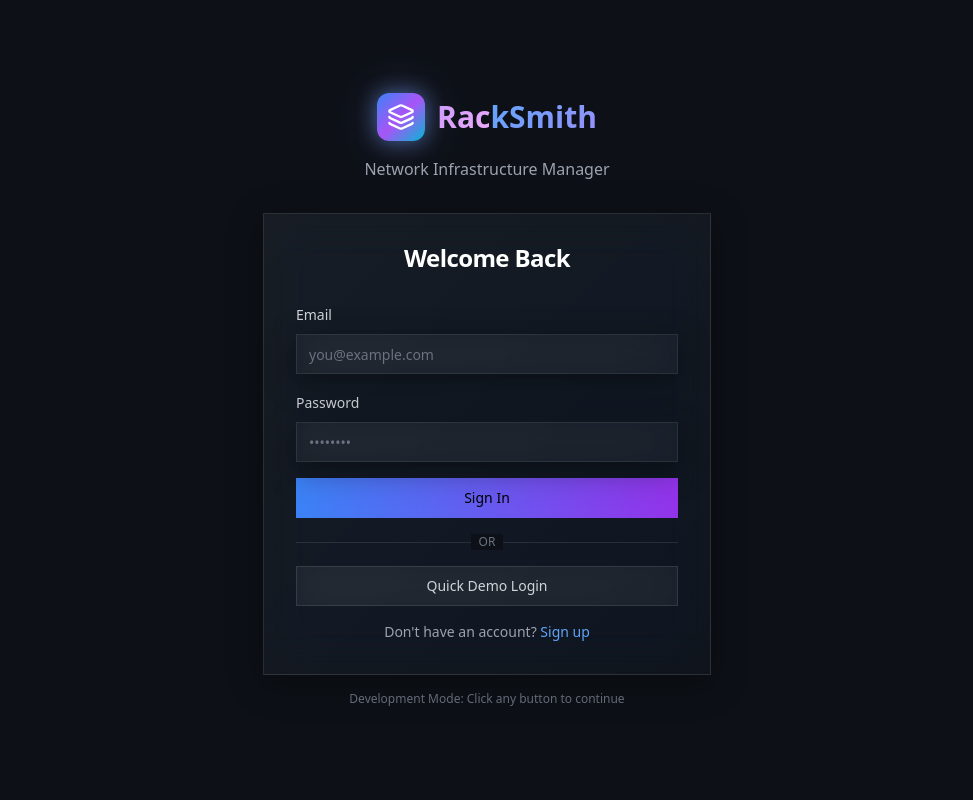
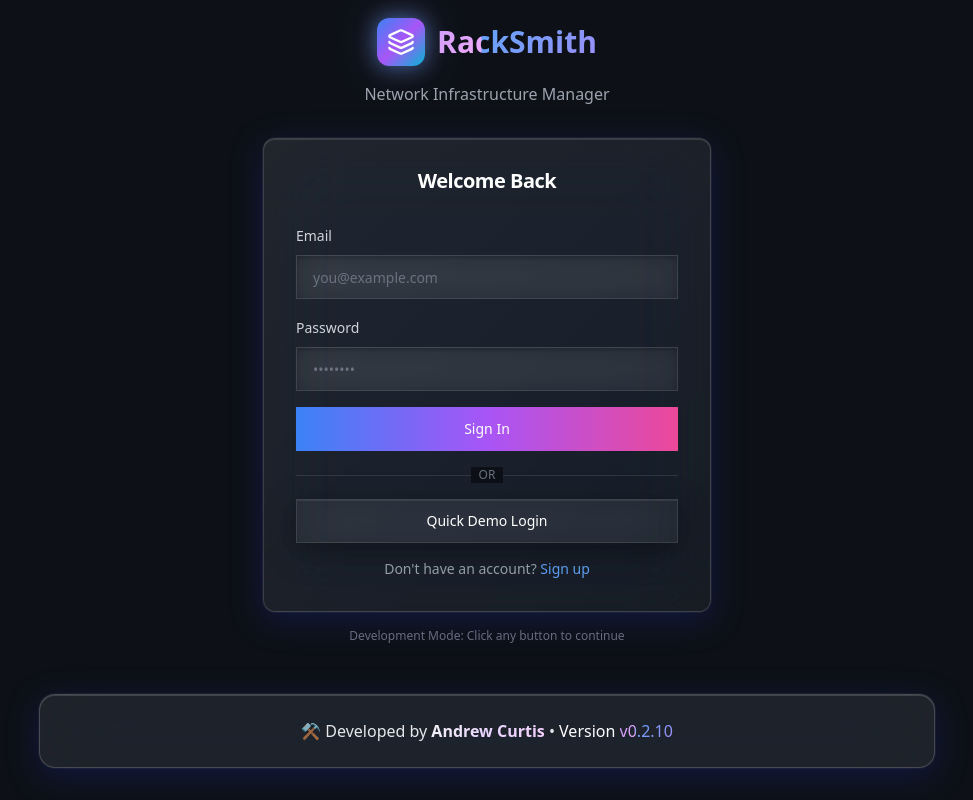
Before and after one commit to NindroidA/racksmith, a React (Vite) app: page /login in a window 1280 px wide. Shown: the whole page, without its empty margins (153-1126 px from the left). Built offline with nearby package versions, Linux system fonts and the light colour scheme; no server answers.

Commit message:
dev update v0.2.10 UI Updates: sign out button, footer component, enchanced glass effect General Updates: docs dir and roadmap file

```diff
--- a/package.json
+++ b/package.json
@@ -1,6 +1,6 @@
 {
   "name": "racksmith",
-  "version": "0.2.9",
+  "version": "0.2.10",
   "module": "index.ts",
   "type": "module",
   "scripts": {
--- /dev/null
+++ b/src/components/Footer.tsx
@@ -0,0 +1,48 @@
+import packageJson from '../../package.json';
+
+const version = packageJson.version;
+
+/**
+ * Global footer component displaying developer info and version.
+ * Apple-style glassmorphic design with frosted glass effect.
+ */
+export default function Footer() {
+  return (
+    <footer className="w-full py-8 px-6">
+      <div className="max-w-4xl mx-auto">
+        <div
+          className="rounded-2xl py-6 px-8 border"
+          style={{
+            background: 'rgba(255, 255, 255, 0.08)',
+            backdropFilter: 'blur(40px) saturate(200%)',
+            WebkitBackdropFilter: 'blur(40px) saturate(200%)',
+            borderColor: 'rgba(255, 255, 255, 0.18)',
+            boxShadow: `
+              0 8px 32px 0 rgba(31, 38, 135, 0.37),
+              inset 0 1px 0 0 rgba(255, 255, 255, 0.15),
+              0 0 0 1px rgba(255, 255, 255, 0.05)
+            `,
+          }}
+        >
+          <p className="text-center text-base text-gray-200">
+            ⚒️ Developed by{' '}
+            <span
+              className="font-semibold"
+              style={{
+                background: 'linear-gradient(135deg, #f3f4f6 0%, #e9d5ff 50%, #f5d0fe 100%)',
+                WebkitBackgroundClip: 'text',
+                WebkitTextFillColor: 'transparent',
+                backgroundClip: 'text',
+              }}
+            >
+              Andrew Curtis
+            </span>
+            {' '} • {' '}
+            <span className="text-white">Version</span>{' '}
+            <span className="font-medium gradient-text">v{version}</span>
+          </p>
+        </div>
+      </div>
+    </footer>
+  );
+}
--- a/src/components/ui/button.tsx
+++ b/src/components/ui/button.tsx
@@ -1,25 +1,26 @@
 import { ButtonHTMLAttributes, forwardRef } from 'react';
 
 interface ButtonProps extends ButtonHTMLAttributes<HTMLButtonElement> {
-  variant?: 'default' | 'outline' | 'ghost';
+  variant?: 'default' | 'outline' | 'ghost' | 'gradient';
   size?: 'default' | 'sm' | 'lg' | 'icon';
 }
 
 const Button = forwardRef<HTMLButtonElement, ButtonProps>(
   ({ className = '', variant = 'default', size = 'default', ...props }, ref) => {
-    const baseStyles = 'inline-flex items-center justify-center rounded-md font-medium transition-colors focus-visible:outline-none focus-visible:ring-2 focus-visible:ring-offset-2 disabled:pointer-events-none disabled:opacity-50';
+    const baseStyles = 'inline-flex items-center justify-center rounded-lg font-medium transition-all focus-visible:outline-none focus-visible:ring-2 focus-visible:ring-offset-2 disabled:pointer-events-none disabled:opacity-50 text-white';
 
     const variants = {
-      default: 'bg-primary text-primary-foreground hover:bg-primary/90',
-      outline: 'border border-input bg-background hover:bg-accent hover:text-accent-foreground',
-      ghost: 'hover:bg-accent hover:text-accent-foreground',
+      default: 'glass-button',
+      outline: 'glass border-2 hover:bg-white/10',
+      ghost: 'hover:bg-white/10',
+      gradient: 'bg-gradient-to-r from-blue-500 via-purple-500 to-pink-500 hover:shadow-lg hover:shadow-purple-500/50 hover:scale-105',
     };
 
     const sizes = {
-      default: 'h-10 px-4 py-2 text-sm',
-      sm: 'h-9 px-3 text-sm',
-      lg: 'h-11 px-8 text-base',
-      icon: 'h-10 w-10',
+      default: 'h-11 px-6 py-2 text-sm',
+      sm: 'h-9 px-4 text-sm',
+      lg: 'h-12 px-8 text-base',
+      icon: 'h-11 w-11',
     };
 
     return (
--- a/src/components/ui/card.tsx
+++ b/src/components/ui/card.tsx
@@ -4,7 +4,7 @@ const Card = forwardRef<HTMLDivElement, HTMLAttributes<HTMLDivElement>>(
   ({ className = '', ...props }, ref) => (
     <div
       ref={ref}
-      className={`rounded-lg border bg-card text-card-foreground shadow-sm ${className}`}
+      className={`glass-card rounded-xl ${className}`}
       {...props}
     />
   )
@@ -26,7 +26,7 @@ const CardTitle = forwardRef<HTMLHeadingElement, HTMLAttributes<HTMLHeadingEleme
   ({ className = '', ...props }, ref) => (
     <h3
       ref={ref}
-      className={`text-2xl font-semibold leading-none tracking-tight ${className}`}
+      className={`text-xl font-semibold leading-none tracking-tight text-white ${className}`}
       {...props}
     />
   )
@@ -37,7 +37,7 @@ const CardDescription = forwardRef<HTMLParagraphElement, HTMLAttributes<HTMLPara
   ({ className = '', ...props }, ref) => (
     <p
       ref={ref}
-      className={`text-sm text-muted-foreground ${className}`}
+      className={`text-sm text-gray-400 ${className}`}
       {...props}
     />
   )
--- a/src/components/ui/input.tsx
+++ b/src/components/ui/input.tsx
@@ -5,7 +5,7 @@ const Input = forwardRef<HTMLInputElement, InputHTMLAttributes<HTMLInputElement>
     return (
       <input
         type={type}
-        className={`flex h-10 w-full rounded-md border border-input bg-background px-3 py-2 text-sm text-white placeholder:text-gray-500 focus:outline-none focus:ring-2 focus:ring-ring focus:ring-offset-2 disabled:cursor-not-allowed disabled:opacity-50 ${className}`}
+        className={`glass-input flex h-11 w-full rounded-lg px-4 py-2 text-sm text-white placeholder:text-gray-500 disabled:cursor-not-allowed disabled:opacity-50 ${className}`}
         ref={ref}
         {...props}
       />
--- a/src/components/ui/select.tsx
+++ b/src/components/ui/select.tsx
@@ -15,7 +15,7 @@ const Select = forwardRef<HTMLSelectElement, SelectProps>(
           ref={ref}
           value={value}
           onChange={(e) => onValueChange?.(e.target.value)}
-          className={`flex h-10 w-full items-center justify-between rounded-md border px-3 py-2 text-sm text-white focus:outline-none focus:ring-2 focus:ring-ring disabled:cursor-not-allowed disabled:opacity-50 appearance-none pr-10 bg-transparent ${className}`}
+          className={`glass-input flex h-11 w-full items-center justify-between rounded-lg px-4 py-2 text-sm text-white appearance-none pr-10 cursor-pointer ${className}`}
           {...props}
         >
           {children}
--- a/src/components/ui/textarea.tsx
+++ b/src/components/ui/textarea.tsx
@@ -6,7 +6,7 @@ const Textarea = forwardRef<HTMLTextAreaElement, TextareaProps>(
   ({ className = '', ...props }, ref) => {
     return (
       <textarea
-        className={`flex min-h-[80px] w-full rounded-md border border-input bg-background px-3 py-2 text-sm ring-offset-background placeholder:text-muted-foreground focus-visible:outline-none focus-visible:ring-2 focus-visible:ring-ring focus-visible:ring-offset-2 disabled:cursor-not-allowed disabled:opacity-50 ${className}`}
+        className={`glass-input flex min-h-[100px] w-full rounded-lg px-4 py-3 text-sm text-white placeholder:text-gray-500 disabled:cursor-not-allowed disabled:opacity-50 resize-none ${className}`}
         ref={ref}
         {...props}
       />
--- a/src/index.css
+++ b/src/index.css
@@ -6,63 +6,164 @@
   body {
     @apply bg-background text-foreground;
     font-feature-settings: "rlig" 1, "calt" 1;
-    background: linear-gradient(135deg, #0a0e1a 0%, #1a1f35 100%);
+    background: linear-gradient(135deg,
+      #0a0e1a 0%,
+      #1a1f35 25%,
+      #141829 50%,
+      #1a1f35 75%,
+      #0f1420 100%);
+    background-attachment: fixed;
+    background-size: 400% 400%;
+    animation: gradientShift 20s ease infinite;
     margin: 0;
     padding: 0;
   }
 }
 
-/* Glass Effects */
-.glass {
-  background: rgba(255, 255, 255, 0.03);
-  backdrop-filter: blur(20px) saturate(180%);
-  border: 1px solid rgba(255, 255, 255, 0.08);
-  box-shadow: 0 8px 32px 0 rgba(0, 0, 0, 0.4);
+@keyframes gradientShift {
+  0%, 100% { background-position: 0% 50%; }
+  50% { background-position: 100% 50%; }
 }
 
+/* Glass Effects - Modern Apple-inspired Design System */
+
+/* Base glass - Subtle, for backgrounds and containers */
+.glass {
+  background: rgba(255, 255, 255, 0.04);
+  backdrop-filter: blur(24px) saturate(180%);
+  -webkit-backdrop-filter: blur(24px) saturate(180%);
+  border: 1px solid rgba(255, 255, 255, 0.1);
+  box-shadow:
+    0 8px 32px 0 rgba(0, 0, 0, 0.37),
+    inset 0 1px 0 0 rgba(255, 255, 255, 0.08);
+}
+
+/* Glass card - Main content cards, more prominent */
 .glass-card {
   background: linear-gradient(135deg,
-    rgba(255, 255, 255, 0.05) 0%,
-    rgba(255, 255, 255, 0.02) 100%);
-  backdrop-filter: blur(24px) saturate(180%);
-  border: 1px solid rgba(255, 255, 255, 0.1);
-  box-shadow: 0 8px 32px 0 rgba(0, 0, 0, 0.4);
+    rgba(255, 255, 255, 0.09) 0%,
+    rgba(255, 255, 255, 0.05) 100%);
+  backdrop-filter: blur(40px) saturate(200%);
+  -webkit-backdrop-filter: blur(40px) saturate(200%);
+  border: 1px solid rgba(255, 255, 255, 0.15);
+  box-shadow:
+    0 8px 32px 0 rgba(31, 38, 135, 0.37),
+    inset 0 1px 0 0 rgba(255, 255, 255, 0.12),
+    0 0 0 1px rgba(255, 255, 255, 0.06);
+  transition: all 0.3s cubic-bezier(0.4, 0, 0.2, 1);
 }
 
+.glass-card:hover {
+  background: linear-gradient(135deg,
+    rgba(255, 255, 255, 0.12) 0%,
+    rgba(255, 255, 255, 0.07) 100%);
+  border-color: rgba(255, 255, 255, 0.2);
+  box-shadow:
+    0 12px 40px 0 rgba(31, 38, 135, 0.45),
+    inset 0 1px 0 0 rgba(255, 255, 255, 0.15),
+    0 0 0 1px rgba(255, 255, 255, 0.08);
+  transform: translateY(-2px);
+}
+
+/* Glass sidebar - Opaque for navigation, stronger presence */
 .glass-sidebar {
   background: linear-gradient(180deg,
-    rgba(20, 25, 40, 0.95) 0%,
+    rgba(20, 25, 40, 0.96) 0%,
     rgba(15, 20, 35, 0.98) 100%);
-  backdrop-filter: blur(30px) saturate(180%);
-  border-right: 1px solid rgba(255, 255, 255, 0.1);
-  box-shadow: 4px 0 24px 0 rgba(0, 0, 0, 0.5);
+  backdrop-filter: blur(40px) saturate(180%);
+  -webkit-backdrop-filter: blur(40px) saturate(180%);
+  border-right: 1px solid rgba(255, 255, 255, 0.12);
+  box-shadow:
+    4px 0 32px 0 rgba(0, 0, 0, 0.5),
+    inset -1px 0 0 0 rgba(255, 255, 255, 0.05);
 }
 
+/* Glass button - Interactive elements */
 .glass-button {
-  background: rgba(255, 255, 255, 0.05);
+  background: rgba(255, 255, 255, 0.06);
   backdrop-filter: blur(20px) saturate(200%);
-  border: 1px solid rgba(255, 255, 255, 0.1);
-  transition: all 0.3s ease;
+  -webkit-backdrop-filter: blur(20px) saturate(200%);
+  border: 1px solid rgba(255, 255, 255, 0.12);
+  box-shadow:
+    0 4px 16px rgba(0, 0, 0, 0.2),
+    inset 0 1px 0 0 rgba(255, 255, 255, 0.1);
+  transition: all 0.2s cubic-bezier(0.4, 0, 0.2, 1);
 }
 
 .glass-button:hover {
-  background: rgba(255, 255, 255, 0.1);
-  border-color: rgba(255, 255, 255, 0.2);
+  background: rgba(255, 255, 255, 0.12);
+  border-color: rgba(255, 255, 255, 0.22);
   transform: translateY(-1px);
-  box-shadow: 0 12px 24px rgba(0, 0, 0, 0.3);
+  box-shadow:
+    0 8px 24px rgba(0, 0, 0, 0.3),
+    inset 0 1px 0 0 rgba(255, 255, 255, 0.15);
 }
 
-/* Gradient Text */
+.glass-button:active {
+  transform: translateY(0);
+  box-shadow:
+    0 2px 8px rgba(0, 0, 0, 0.3),
+    inset 0 1px 0 0 rgba(255, 255, 255, 0.1);
+}
+
+/* Glass input - Form fields */
+.glass-input {
+  background: rgba(255, 255, 255, 0.04);
+  backdrop-filter: blur(16px) saturate(150%);
+  -webkit-backdrop-filter: blur(16px) saturate(150%);
+  border: 1px solid rgba(255, 255, 255, 0.1);
+  box-shadow: inset 0 2px 4px 0 rgba(0, 0, 0, 0.2);
+  transition: all 0.2s ease;
+}
+
+.glass-input:focus {
+  background: rgba(255, 255, 255, 0.06);
+  border-color: rgba(96, 165, 250, 0.5);
+  box-shadow:
+    inset 0 2px 4px 0 rgba(0, 0, 0, 0.2),
+    0 0 0 3px rgba(96, 165, 250, 0.1);
+}
+
+/* Glass panel - For dialogs and modals */
+.glass-panel {
+  background: linear-gradient(135deg,
+    rgba(255, 255, 255, 0.1) 0%,
+    rgba(255, 255, 255, 0.06) 100%);
+  backdrop-filter: blur(50px) saturate(200%);
+  -webkit-backdrop-filter: blur(50px) saturate(200%);
+  border: 1px solid rgba(255, 255, 255, 0.18);
+  box-shadow:
+    0 16px 64px 0 rgba(0, 0, 0, 0.5),
+    inset 0 2px 0 0 rgba(255, 255, 255, 0.15),
+    0 0 0 1px rgba(255, 255, 255, 0.08);
+}
+
+/* Gradient Text - Enhanced shimmer effect */
 .gradient-text {
   background: linear-gradient(135deg, #60a5fa 0%, #a78bfa 50%, #f0abfc 100%);
   -webkit-background-clip: text;
   -webkit-text-fill-color: transparent;
   background-clip: text;
   background-size: 200% auto;
-  animation: shimmer 3s linear infinite;
+  animation: shimmer 4s ease-in-out infinite;
+}
+
+/* Gradient Text Linear - For sidebar logo */
+.gradient-text-linear {
+  background: linear-gradient(135deg, #60a5fa 0%, #a78bfa 50%, #f0abfc 100%);
+  -webkit-background-clip: text;
+  -webkit-text-fill-color: transparent;
+  background-clip: text;
+  background-size: 200% auto;
+  animation: shimmerLinear 3s linear infinite;
 }
 
 @keyframes shimmer {
+  0%, 100% { background-position: 0% center; }
+  50% { background-position: 200% center; }
+}
+
+@keyframes shimmerLinear {
   to { background-position: 200% center; }
 }
 
--- a/src/pages/auth/Login.tsx
+++ b/src/pages/auth/Login.tsx
@@ -2,6 +2,7 @@ import { Layers } from 'lucide-react';
 import { FormEvent, useState } from 'react';
 import toast from 'react-hot-toast';
 import { Link, useNavigate } from 'react-router-dom';
+import Footer from '../../components/Footer';
 import { Button } from '../../components/ui/button';
 import { Card, CardContent, CardHeader, CardTitle } from '../../components/ui/card';
 import { Input } from '../../components/ui/input';
@@ -47,7 +48,8 @@ export default function Login() {
   };
 
   return (
-    <div className="min-h-screen flex items-center justify-center p-4" style={{ background: '#0d1117' }}>
+    <div className="min-h-screen flex flex-col" style={{ background: '#0d1117' }}>
+      <div className="flex-1 flex items-center justify-center p-4">
         <div className="w-full max-w-md">
           <div className="text-center mb-8">
             <div className="inline-flex items-center gap-3 mb-4">
@@ -92,7 +94,8 @@ export default function Login() {
               <Button
                 type="submit"
                 disabled={isLoading}
-                className="w-full bg-gradient-to-r from-blue-500 to-purple-600 hover:from-blue-600 hover:to-purple-700"
+                variant="gradient"
+                className="w-full"
               >
                 {isLoading ? 'Signing in...' : 'Sign In'}
               </Button>
@@ -111,7 +114,7 @@ export default function Login() {
                 variant="outline"
                 onClick={handleQuickLogin}
                 disabled={isLoading}
-                className="w-full glass-button border-white/20 text-gray-300 hover:text-white"
+                className="w-full"
               >
                 Quick Demo Login
               </Button>
@@ -131,5 +134,7 @@ export default function Login() {
         </p>
         </div>
       </div>
+      <Footer />
+    </div>
   );
 }
```
Also changed, not shown: src/components/Layout.tsx (+24 -3 lines), src/pages/auth/Register.tsx (+7 -2 lines), 2 other files (tests, documents, lock files or other folders). Lines whose indentation alone changed are shown as unchanged.
